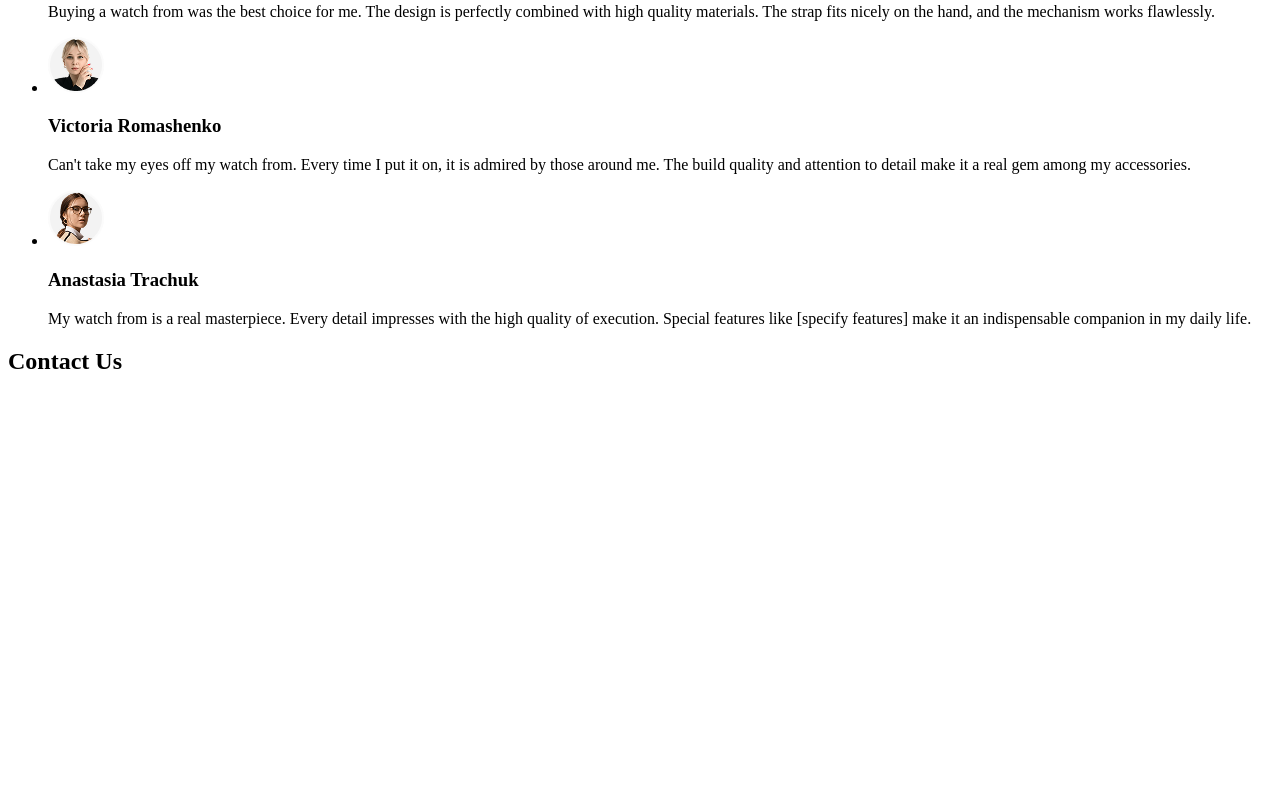
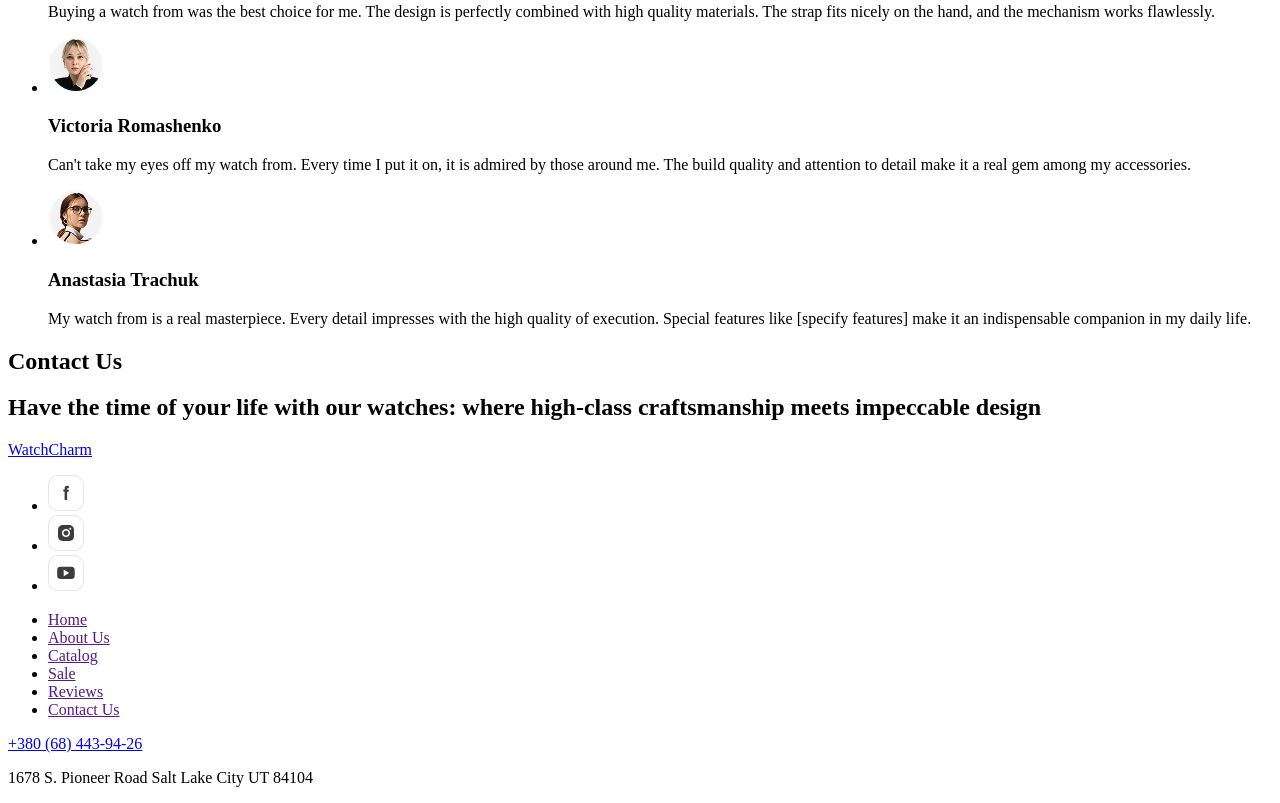
Before and after one commit to Ellen-HI/WatchCharm, a plain HTML site: page index.html in a window 1280 px wide. Shown: the part 4387-5190 px from the top of the page. Before the commit the page ends 4781 px from the top, so only its background shows below. Drawn offline with Linux system fonts and the light colour scheme.

Commit message:
add footer

```diff
--- a/index.html
+++ b/index.html
@@ -210,7 +210,40 @@
         </section>
 
     </main>
+
     <footer>
+        <h2>Have the time of your life with our watches: where high-class craftsmanship meets impeccable design</h2>
+
+        <a href="./index.html">WatchCharm</a>
+        <ul>
+            <li>
+                <a href="" target="_blank" aria-label="facebook link">
+                    <img src="./images/facebook.svg" width="36" height="36" alt="facebook">
+                </a>
+            </li>
+            <li>
+                <a href="" target="_blank" aria-label="instagram link">
+                    <img src="./images/instagram.svg" width="36" height="36" alt="instagram">
+                </a>
+            </li>
+            <li>
+                <a href="" target="_blank" aria-label="youtube link">
+                    <img src="./images/youtube.svg" width="36" height="36" alt="youtube">
+                </a>
+            </li>
+        </ul>
+        <nav>
+            <ul>
+                <li><a href="">Home</a></li>
+                <li><a href="">About Us</a></li>
+                <li><a href="">Catalog</a></li>
+                <li><a href="">Sale</a></li>
+                <li><a href="">Reviews</a></li>
+                <li><a href="">Contact Us</a></li>
+            </ul>
+        </nav>
+        <a href="tel:+380684439426">+380 (68) 443-94-26</a>
+        <p>1678 S. Pioneer Road Salt Lake City UT 84104</p>
 
     </footer>
 </body>
```
